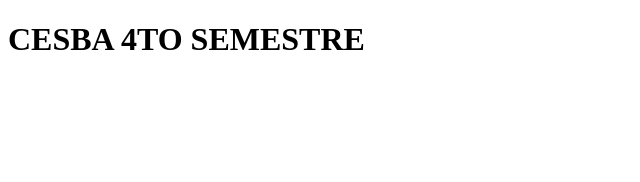
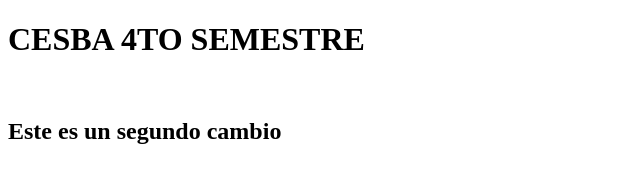
Before and after one commit to SamuelJuarezP/test_git, a plain HTML site: page index.html in a window 1280 px wide. Shown: the whole page, without its empty margins (0-640 px from the left). Drawn offline with Linux system fonts and the light colour scheme.

Commit message:
segundo cambio

```diff
--- a/index.html
+++ b/index.html
@@ -7,5 +7,7 @@
 </head>
 <body>
     <h1>CESBA 4TO SEMESTRE</h1>
+    <br>
+    <h2>Este es un segundo cambio</h2>
 </body>
 </html>
```
